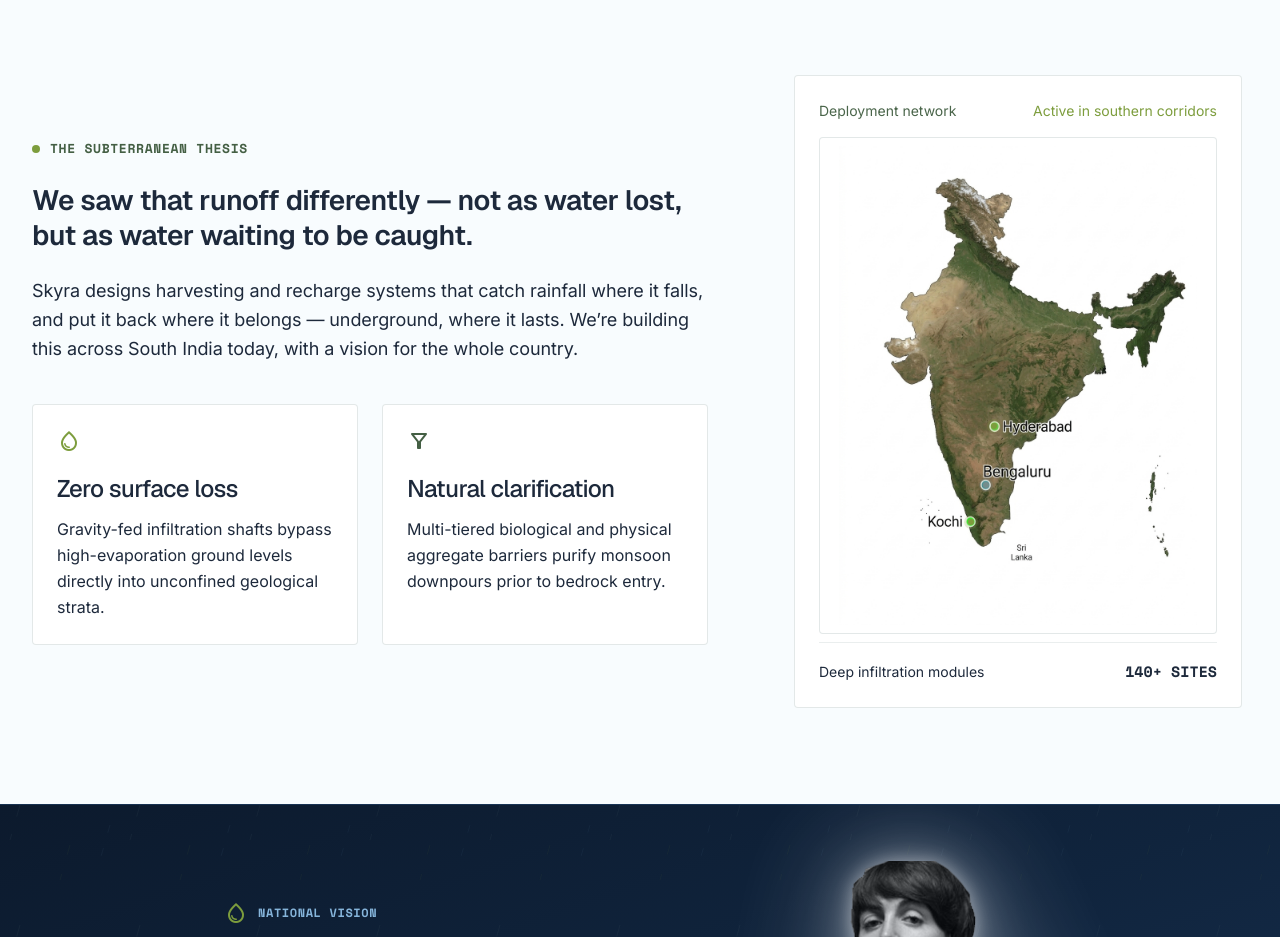
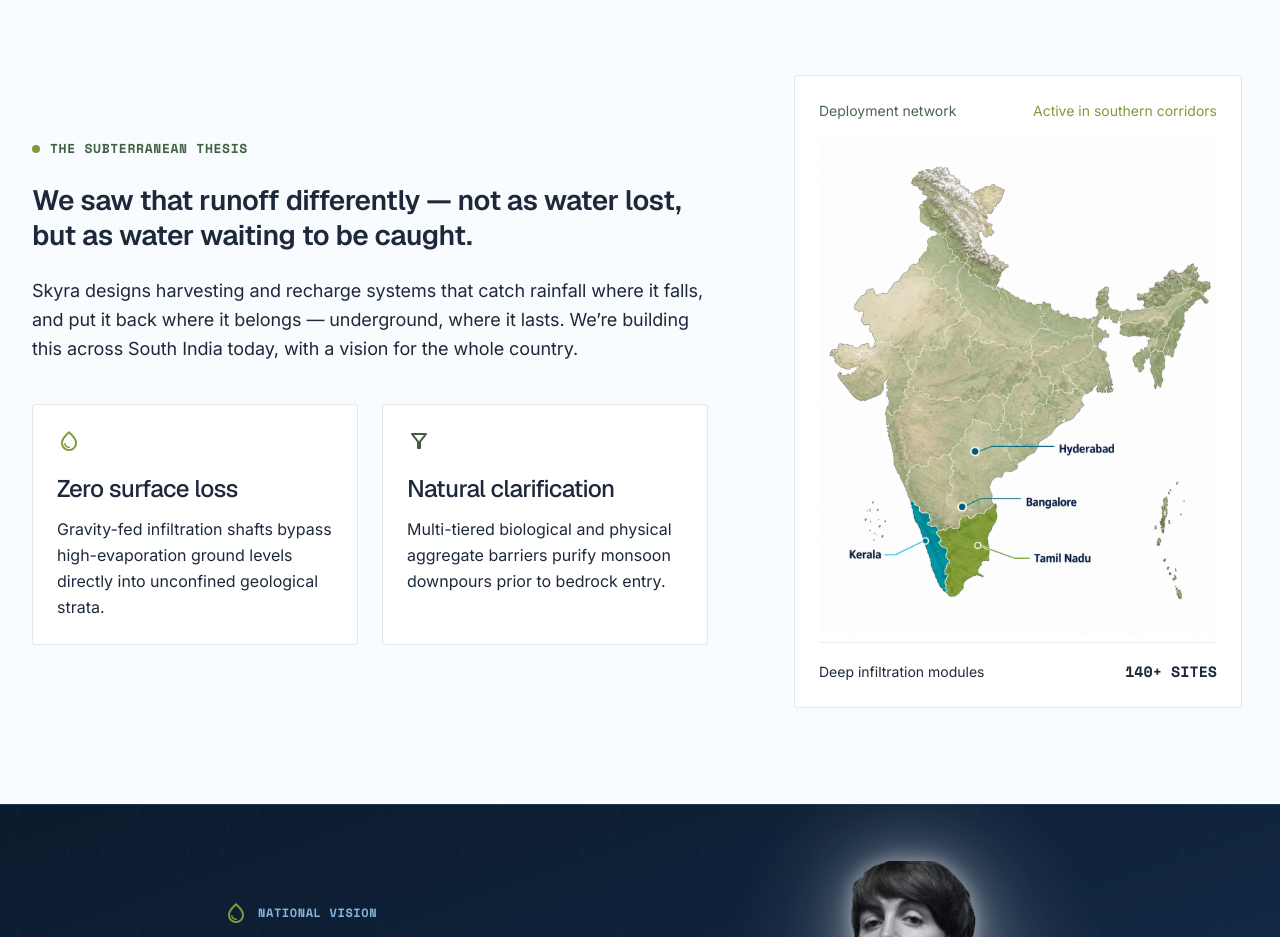
Before and after one commit to Arcnetic-pvt-ltd/SkyraWeb, a Next.js app: page / in a window 1280 px wide. Shown: the part 1700-2637 px from the top of the page. Built offline with nearby package versions, Linux system fonts and the light colour scheme; no server answers.

Commit message:
fix: map

```diff
--- a/src/components/landing/india-map-graphic.tsx
+++ b/src/components/landing/india-map-graphic.tsx
@@ -1,50 +1,16 @@
-"use client";
-
-import React from "react";
 import Image from "next/image";
 
 export function IndiaMapGraphic() {
   return (
-    <div className="relative w-full aspect-[4/5] rounded-[4px] overflow-hidden select-none border border-muted-aquifer/20 bg-white group">
-      {/* High-Resolution Map of India with Kochi, Bengaluru, and Hyderabad Marked */}
+    <div className="relative w-full aspect-[4/5] overflow-hidden select-none bg-white">
       <Image
-        src="/images/india-map-cities-v2.jpg"
-        alt="Map of India - Deployment Network featuring Kochi, Bengaluru, and Hyderabad"
+        src="/images/india-map-southern-coverage-v2.png"
+        alt="Map of India highlighting the entire states of Kerala in teal and Tamil Nadu in green, with Bangalore and Hyderabad marked"
         fill
         sizes="(max-width: 768px) 100vw, 500px"
-        className="object-contain p-2"
+        className="object-contain"
         priority
       />
-
-      {/* Precision Map Location Node Markers */}
-      <div className="absolute inset-0 z-20 pointer-events-none">
-        {/* 1. Kochi Node Marker */}
-        <div className="absolute -translate-x-1/2 -translate-y-1/2" style={{ left: "38.2%", top: "77.5%" }}>
-          <div className="relative flex items-center justify-center">
-            <span className="size-3.5 rounded-full bg-moss/20 flex items-center justify-center">
-              <span className="size-1.5 rounded-full bg-moss" />
-            </span>
-          </div>
-        </div>
-
-        {/* 2. Bengaluru Node Marker */}
-        <div className="absolute -translate-x-1/2 -translate-y-1/2" style={{ left: "41.8%", top: "70.05%" }}>
-          <div className="relative flex items-center justify-center">
-            <span className="size-3.5 rounded-full bg-muted-aquifer/20 flex items-center justify-center">
-              <span className="size-1.5 rounded-full bg-muted-aquifer" />
-            </span>
-          </div>
-        </div>
-
-        {/* 3. Hyderabad Node Marker */}
-        <div className="absolute -translate-x-1/2 -translate-y-1/2" style={{ left: "44%", top: "58.3%" }}>
-          <div className="relative flex items-center justify-center">
-            <span className="size-3.5 rounded-full bg-moss/20 flex items-center justify-center">
-              <span className="size-1.5 rounded-full bg-moss" />
-            </span>
-          </div>
-        </div>
-      </div>
     </div>
   );
 }
```
Also changed, not shown: public/images/india-map-southern-coverage-v2.png (added).
